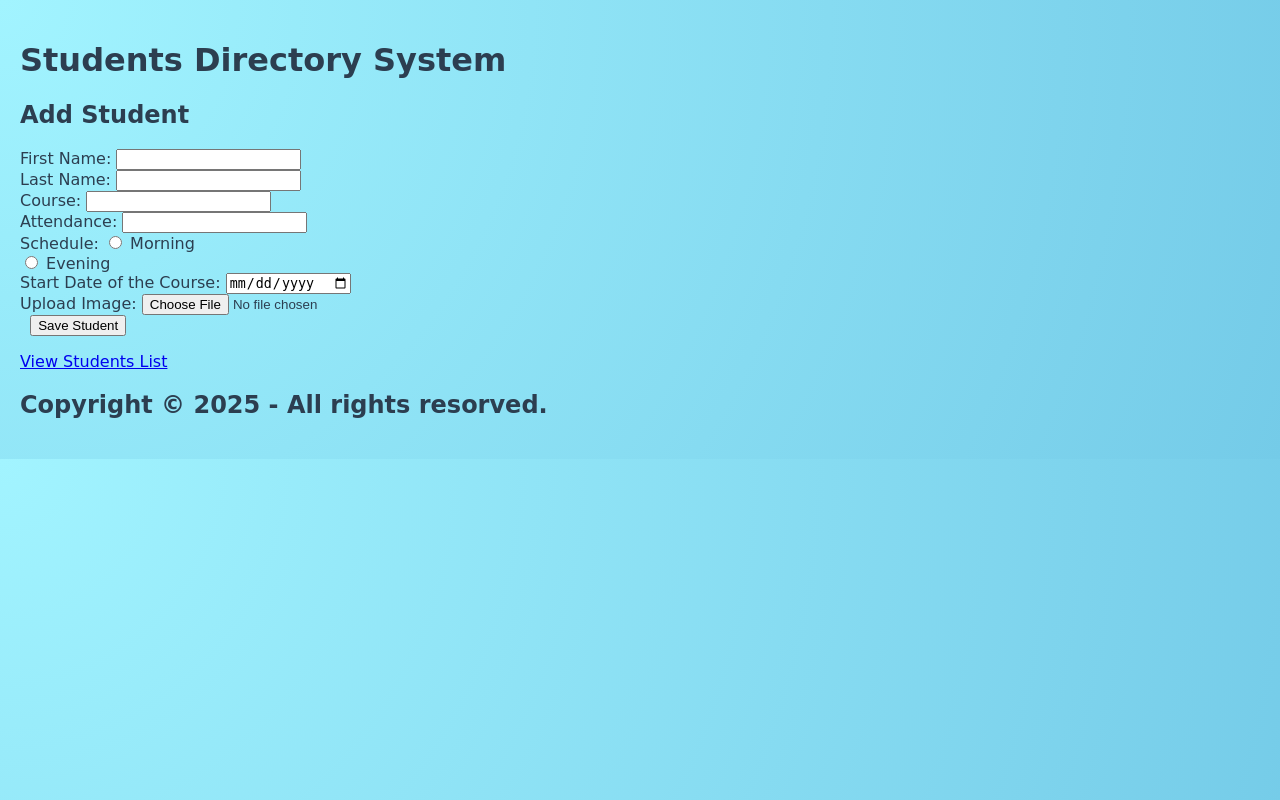
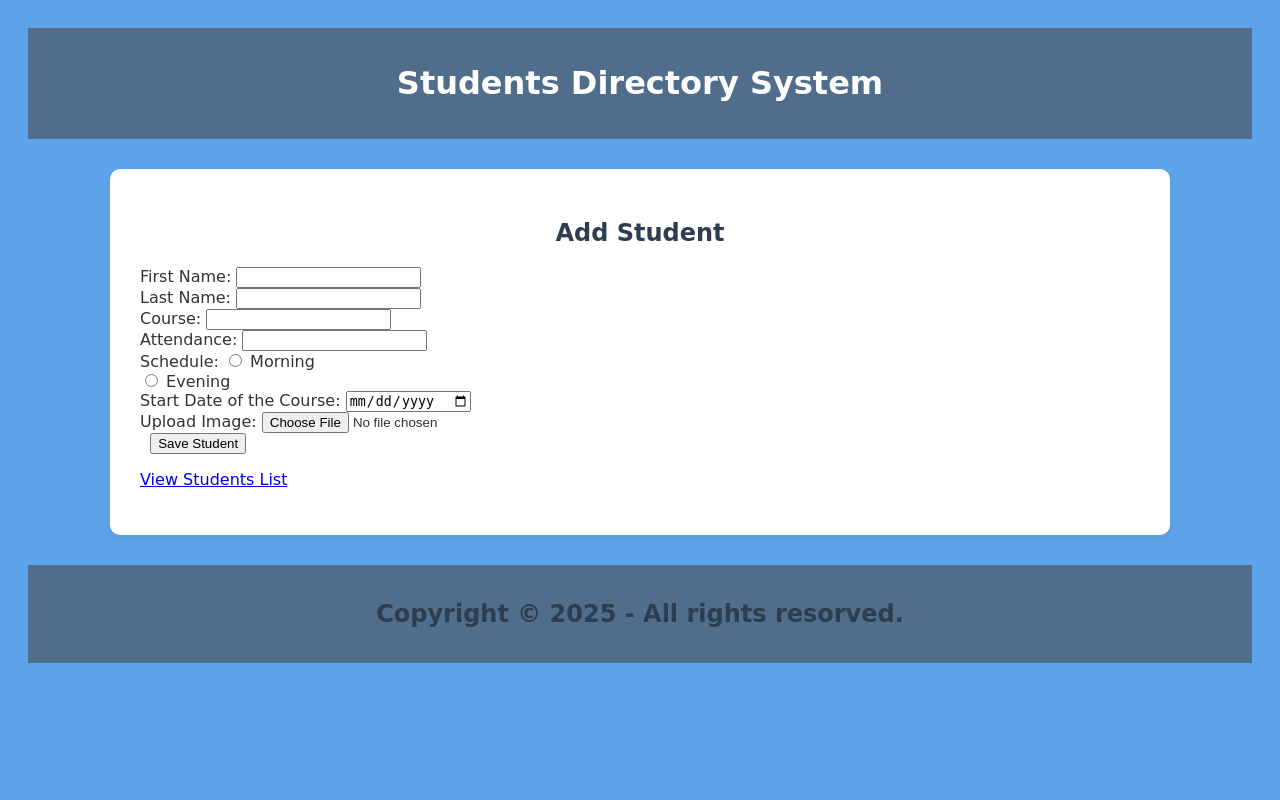
Before and after one commit to rabbitrunout/PHPAssignment1, a PHP site: page /add_student_form.php in a window 1280 px wide. Run offline with PHP 8.4, Linux system fonts and the light colour scheme.

Commit message:
compled css

```diff
--- a/css/main.css
+++ b/css/main.css
@@ -1,8 +1,51 @@
+
 
 body {
     font-family: 'Comic Sans MS', cursive, sans-serif;
+    color: #333;
+    background: #157adfaf;
+    padding: 20px;
+}
+
+header, footer {
+    background-color: #506e8b;
+    color: white;
+    padding: 15px 30px;
+    text-align: center;
+}
+main {
+    max-width: 1000px;
+    margin: 30px auto;
+    background-color: white;
+    padding: 30px;
+    border-radius: 10px;
+    box-shadow: 0 4px 8px rgba(0,0,0,0.05);
+}
+
+h2 {
+    margin-bottom: 20px;
+    font-size: 24px;
+    text-align: center;
     color: #2c3e50;
-    background: radial-gradient(circle at top left, #a2f4ff, #74cbe8);
-    padding: 20px;
-    margin: 0;
 }
+table {
+    width: 100%;
+    border-collapse: collapse;
+    margin-top: 10px;
+}
+
+th, td {
+    padding: 12px 15px;
+    text-align: left;
+    border-bottom: 1px solid #ddd;
+}
+
+th {
+    background-color: #3498db;
+    color: white;
+    font-weight: normal;
+}
+
+tr:hover {
+    background-color: #f1f1f1;
+}
```
